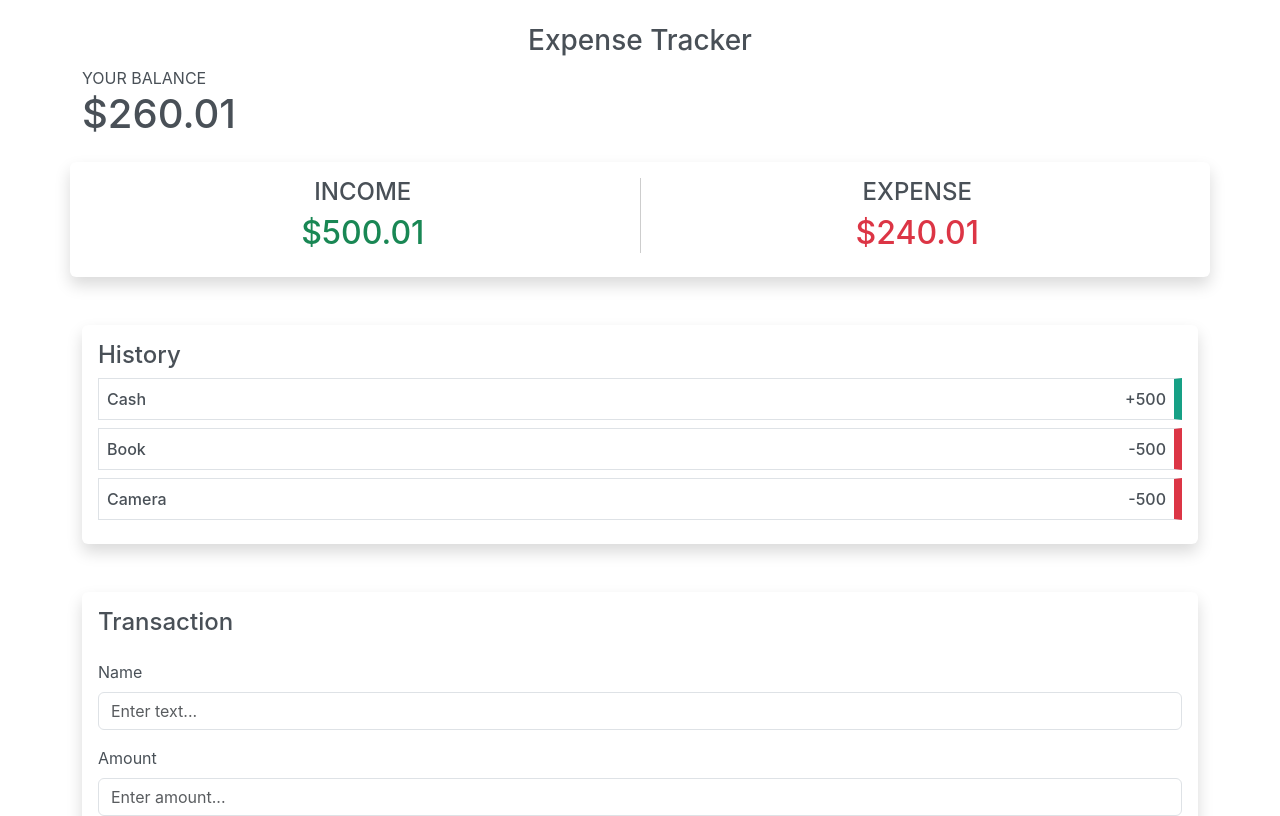
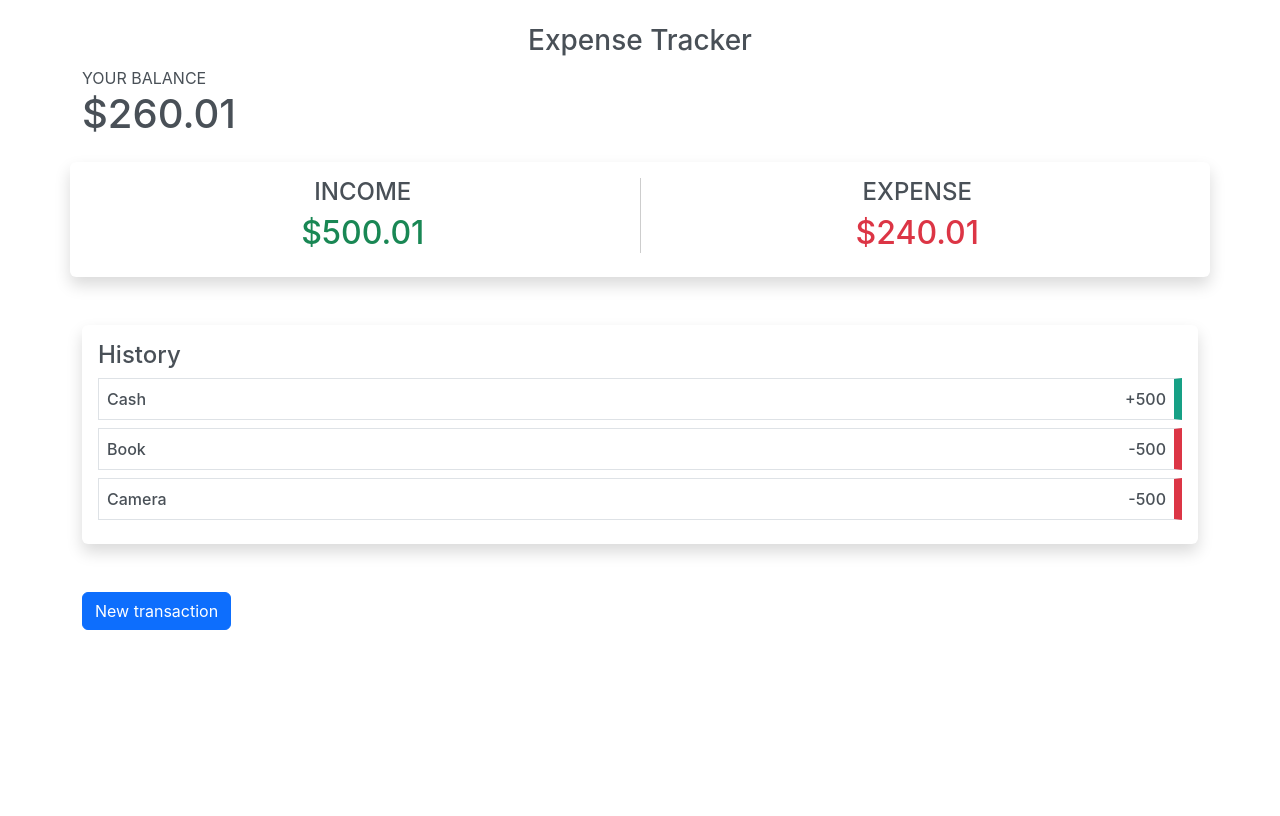
Before and after one commit to meschac38700/resuming-reactjs, a React (Create React App) app: page / in a window 1280 px wide. Shown: the top 816 px of the page. Built offline with nearby package versions, Linux system fonts and the light colour scheme; the HTML template or start-up script is replaced by a standard one.

Commit message:
Add toggle button to hide/show the add transaction form

```diff
--- a/src/App.js
+++ b/src/App.js
@@ -16,6 +16,7 @@ const historyData = [
 ];
 
 function App() {
+	const [transactionForm, setTransactionForm] = useState(false);
 	const [historyState, dispatcher] = useReducer(
 		transactionReducer,
 		historyData
@@ -28,6 +29,7 @@ function App() {
 			type,
 			newTransaction: { ...transaction, id },
 		});
+		setTransactionForm(false);
 	});
 
 	return (
@@ -37,7 +39,15 @@ function App() {
 				<Balance balance={260.005} />
 				<IncomeExpense income={500.005} expense={240.005} />
 				<History dataList={historyState} />
-				<TransactionInput addTransaction={addTransaction} />
+
+				{!transactionForm && (
+					<button className="btn btn-primary" onClick={setTransactionForm}>
+						New transaction
+					</button>
+				)}
+				{transactionForm && (
+					<TransactionInput addTransaction={addTransaction} />
+				)}
 			</Suspense>
 		</div>
 	);
--- a/src/components/TransactionInput.js
+++ b/src/components/TransactionInput.js
@@ -1,4 +1,4 @@
-import { useState, useRef, useCallback } from "react";
+import { useRef, useCallback } from "react";
 import Input from "./forms/Input";
 import Select from "./forms/Select";
 
```
Also changed, not shown: 1 other file (tests, documents, lock files or other folders).
